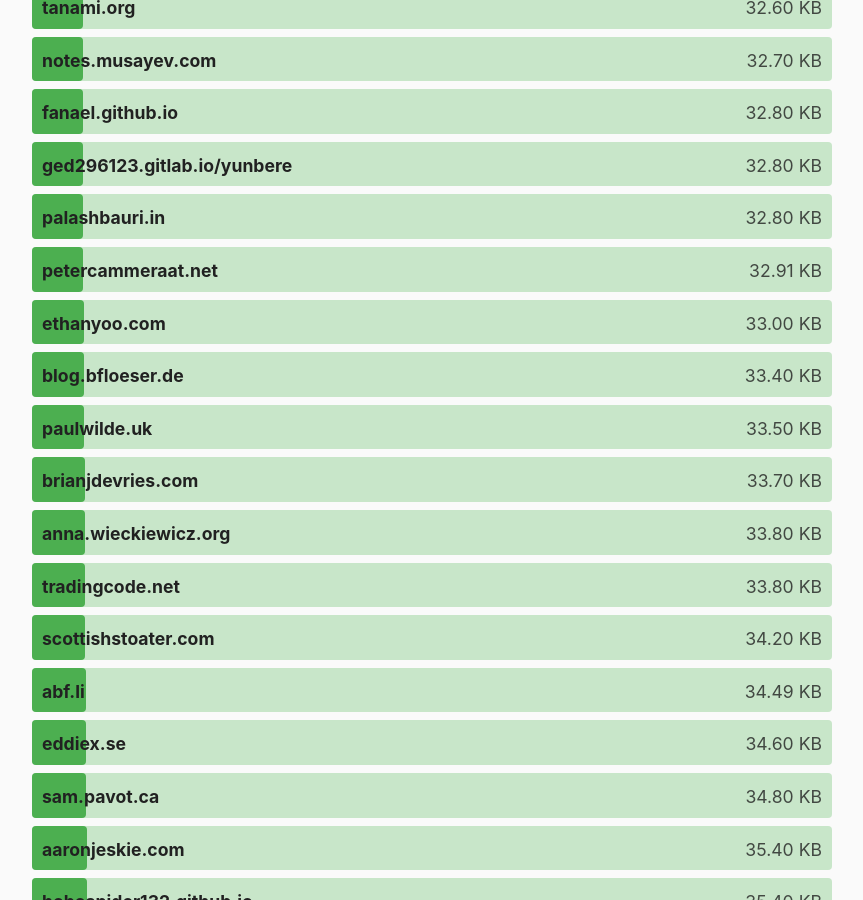
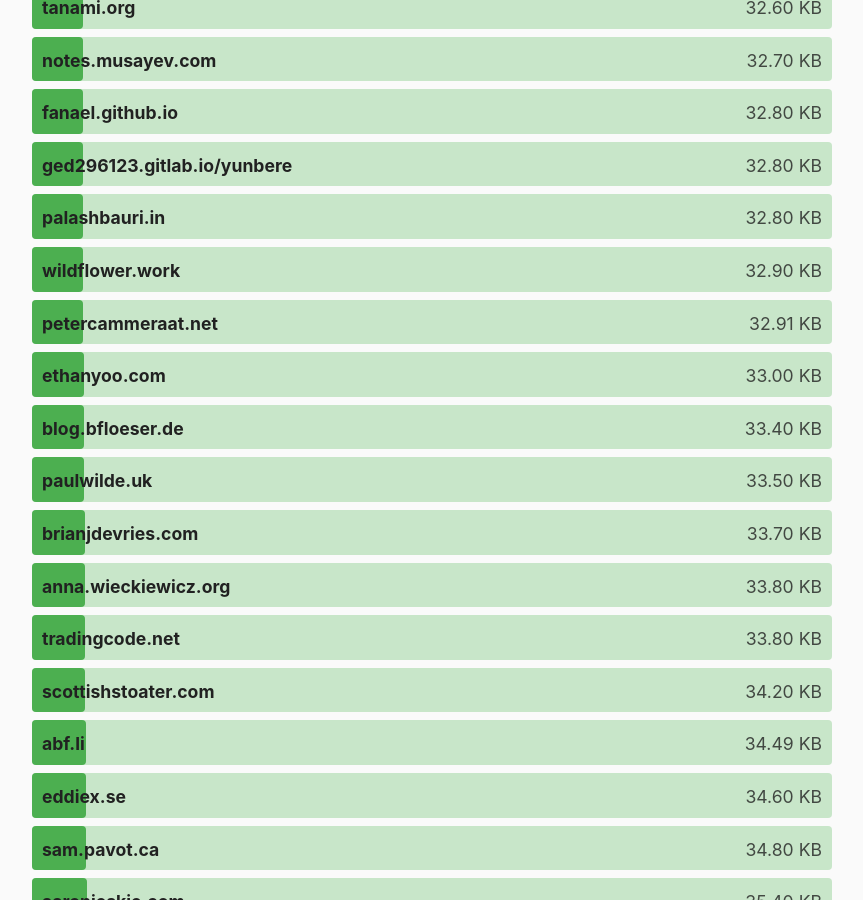
Before and after one commit to kevquirk/512kb.club, a Jekyll site: the page built from index.md, in a window 1280 px wide and 900 px high, scrolled down 12999 px. Shown: the whole window, without its empty margins (208-1071 px from the left). Built offline with Jekyll 4.4.1, drawn with Linux system fonts in a browser that asks for light colours.

Commit message:
Update sites.yml

```diff
--- a/_data/sites.yml
+++ b/_data/sites.yml
@@ -3642,3 +3642,8 @@
   url: https://zwbetz.com/
   size: 67.8
   last_checked: 2022-07-20
+
+- domain: wildflower.work
+  url: https://wildflower.work/
+  size: 32.9
+  last_checked: 2024-02-05
```
